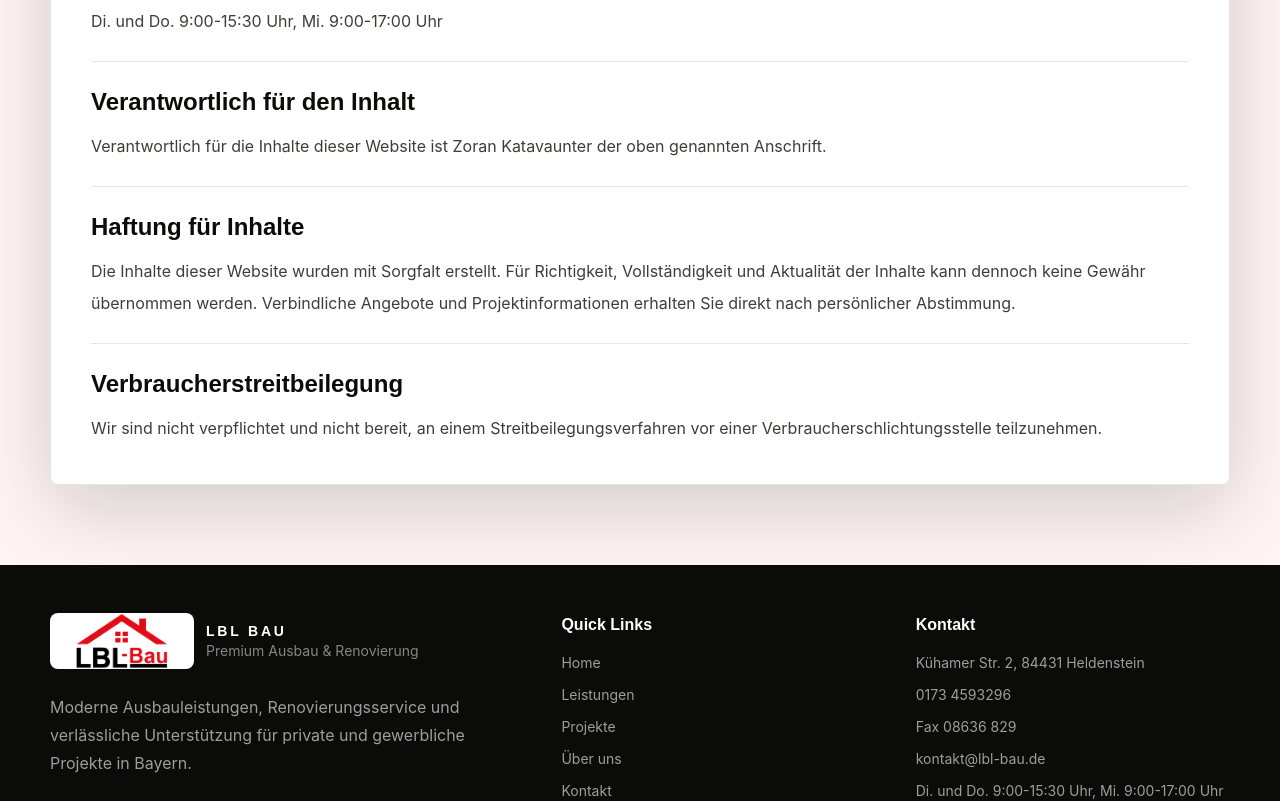
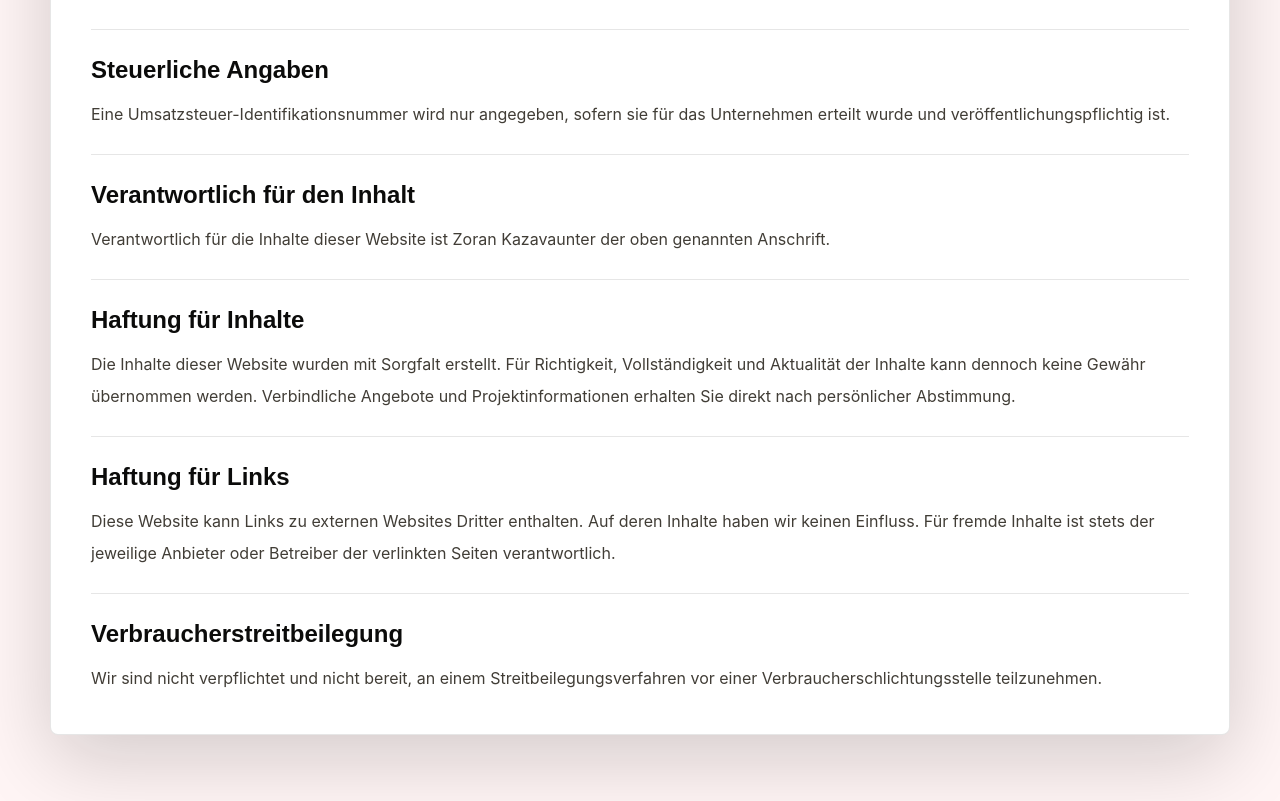
Before and after one commit to harishrvicfit-alt/lbl-bau, a Next.js app: page /impressum in a window 1280 px wide. Shown: the part 920-1721 px from the top of the page. Built offline with nearby package versions, Linux system fonts and the light colour scheme.

Commit message:
fix: update LBL Bau legal address and contact details

```diff
--- a/app/datenschutz/page.tsx
+++ b/app/datenschutz/page.tsx
@@ -50,6 +50,11 @@ export default function DatenschutzPage() {
                 {company.street}
                 <br />
                 {company.postalCode} {company.city}, {company.country}
+                <br />
+                Telefon:{" "}
+                <a className="underline-offset-4 hover:underline" href={`tel:${company.phoneHref}`}>
+                  {company.phoneDisplay}
+                </a>
                 <br />
                 E-Mail:{" "}
                 <a className="underline-offset-4 hover:underline" href={`mailto:${company.email}`}>
--- a/app/impressum/page.tsx
+++ b/app/impressum/page.tsx
@@ -62,8 +62,6 @@ export default function ImpressumPage() {
                   {company.phoneDisplay}
                 </a>
                 <br />
-                Fax: {company.faxDisplay}
-                <br />
                 E-Mail:{" "}
                 <a className="underline-offset-4 hover:underline" href={`mailto:${company.email}`}>
                   {company.email}
@@ -80,6 +78,14 @@ export default function ImpressumPage() {
               <p>{company.officeHours}</p>
             </LegalBlock>
 
+            <LegalBlock title="Steuerliche Angaben">
+              <p>
+                Eine Umsatzsteuer-Identifikationsnummer wird nur angegeben,
+                sofern sie für das Unternehmen erteilt wurde und
+                veröffentlichungspflichtig ist.
+              </p>
+            </LegalBlock>
+
             <LegalBlock title="Verantwortlich für den Inhalt">
               <p>
                 Verantwortlich für die Inhalte dieser Website ist {company.owner}
@@ -94,6 +100,15 @@ export default function ImpressumPage() {
                 dennoch keine Gewähr übernommen werden. Verbindliche Angebote
                 und Projektinformationen erhalten Sie direkt nach persönlicher
                 Abstimmung.
+              </p>
+            </LegalBlock>
+
+            <LegalBlock title="Haftung für Links">
+              <p>
+                Diese Website kann Links zu externen Websites Dritter enthalten.
+                Auf deren Inhalte haben wir keinen Einfluss. Für fremde Inhalte
+                ist stets der jeweilige Anbieter oder Betreiber der verlinkten
+                Seiten verantwortlich.
               </p>
             </LegalBlock>
 
--- a/app/layout.tsx
+++ b/app/layout.tsx
@@ -12,20 +12,20 @@ export const metadata: Metadata = {
     template: "%s | LBL Bau",
   },
   description:
-    "LBL Bau in Heldenstein: Renovierungsservice, Trockenbau, Innenausbau und unterstützende Bauarbeiten bei Partnerprojekten in Waldkraiburg und Mühldorf.",
+    "LBL Bau in Neumarkt-Sankt Veit: Renovierungsservice, Trockenbau, Innenausbau und unterstützende Bauarbeiten bei Partnerprojekten in Waldkraiburg und Mühldorf.",
   keywords: [
     "LBL Bau",
-    "LBL Bau Heldenstein",
-    "Bauunternehmen Heldenstein",
-    "Baufirma Heldenstein",
+    "LBL Bau Neumarkt-Sankt Veit",
+    "Baupartner Neumarkt-Sankt Veit",
+    "Baufirma Neumarkt-Sankt Veit",
     "Baufirma Waldkraiburg",
     "Bauunternehmen Waldkraiburg",
     "Baufirma Mühldorf am Inn",
-    "Renovierung Heldenstein",
+    "Renovierung Neumarkt-Sankt Veit",
     "Renovierung Waldkraiburg",
-    "Innenausbau Heldenstein",
-    "Trockenbau Heldenstein",
-    "Bauhelfer Heldenstein",
+    "Innenausbau Neumarkt-Sankt Veit",
+    "Trockenbau Neumarkt-Sankt Veit",
+    "Bauhelfer Neumarkt-Sankt Veit",
     "Projektunterstützung Bau Waldkraiburg",
     "Baufirma Bayern",
     "Renovierung Bayern",
@@ -40,9 +40,9 @@ export const metadata: Metadata = {
   applicationName: company.brandName,
   category: "construction",
   openGraph: {
-    title: "LBL Bau | Baupartner in Heldenstein",
+    title: "LBL Bau | Baupartner in Neumarkt-Sankt Veit",
     description:
-      "Qualität am Bau. Modern. Präzise. Zuverlässig. Ihr Partner für Renovierungsservice, Trockenbau, Innenausbau und unterstützende Bauarbeiten in Heldenstein, Waldkraiburg und Mühldorf am Inn.",
+      "Qualität am Bau. Modern. Präzise. Zuverlässig. Ihr Partner für Renovierungsservice, Trockenbau, Innenausbau und unterstützende Bauarbeiten in Neumarkt-Sankt Veit, Waldkraiburg und Mühldorf am Inn.",
     url: siteUrl,
     siteName: "LBL Bau",
     locale: "de_DE",
@@ -63,7 +63,7 @@ export const metadata: Metadata = {
     card: "summary_large_image",
     title: "LBL Bau | Renovierung, Trockenbau & Projektunterstützung",
     description:
-      "Regionaler Baupartner für Renovierungsservice, Trockenbau, Innenausbau und unterstützende Arbeiten bei Bauprojekten in Heldenstein und Umgebung.",
+      "Regionaler Baupartner für Renovierungsservice, Trockenbau, Innenausbau und unterstützende Arbeiten bei Bauprojekten in Neumarkt-Sankt Veit und Umgebung.",
     images: ["/images/og-cover.svg"],
   },
   icons: {
--- a/app/page.tsx
+++ b/app/page.tsx
@@ -31,7 +31,7 @@ export default function Home() {
         addressCountry: "DE",
       },
       areaServed: [
-        "Heldenstein",
+        "Neumarkt-Sankt Veit",
         "Waldkraiburg",
         "Mühldorf am Inn",
         "Ampfing",
@@ -40,7 +40,7 @@ export default function Home() {
         "Bayern",
       ],
       description:
-        "Regionaler Baupartner für Renovierungsservice, Trockenbau, Innenausbau und unterstützende Bauarbeiten bei Partnerprojekten in Heldenstein, Waldkraiburg und Mühldorf am Inn.",
+        "Regionaler Baupartner für Renovierungsservice, Trockenbau, Innenausbau und unterstützende Bauarbeiten bei Partnerprojekten in Neumarkt-Sankt Veit, Waldkraiburg und Mühldorf am Inn.",
       founder: company.owner,
       telephone: company.phoneHref,
       email: company.email,
@@ -56,20 +56,6 @@ export default function Home() {
         areaServed: "DE-BY",
         availableLanguage: ["de"],
       },
-      openingHoursSpecification: [
-        {
-          "@type": "OpeningHoursSpecification",
-          dayOfWeek: ["Tuesday", "Thursday"],
-          opens: "09:00",
-          closes: "15:30",
-        },
-        {
-          "@type": "OpeningHoursSpecification",
-          dayOfWeek: "Wednesday",
-          opens: "09:00",
-          closes: "17:00",
-        },
-      ],
       makesOffer: {
         "@type": "OfferCatalog",
         name: "Leistungsbereiche",
@@ -86,7 +72,7 @@ export default function Home() {
           itemOffered: {
             "@type": "Service",
             name,
-            areaServed: "Heldenstein, Waldkraiburg und Mühldorf am Inn",
+            areaServed: "Neumarkt-Sankt Veit, Waldkraiburg und Mühldorf am Inn",
             provider: {
               "@id": `${company.website}/#business`,
             },
--- a/lib/company.ts
+++ b/lib/company.ts
@@ -4,19 +4,18 @@ export const company = {
   legalForm: "Einzelunternehmen",
   projectSlug: "lbl-bau",
   logo: "/images/lbl-bau-logo.png",
-  owner: "Zoran Katava",
-  street: "Kühamer Str. 2",
-  postalCode: "84431",
-  city: "Heldenstein",
+  owner: "Zoran Kazava",
+  street: "Adlsteiner Str. 9A",
+  postalCode: "84494",
+  city: "Neumarkt-Sankt Veit",
   country: "Deutschland",
   region: "Bayern",
   phoneDisplay: "0173 4593296",
   phoneHref: "+491734593296",
-  faxDisplay: "08636 829",
-  email: "kontakt@lbl-bau.de",
+  email: "info@lbl-bau.de",
   website: "https://www.lblbau.de",
-  officeHours: "Di. und Do. 9:00-15:30 Uhr, Mi. 9:00-17:00 Uhr",
-  mapQuery: "Kühamer Str. 2, 84431 Heldenstein, Germany",
+  officeHours: "Termine nach Vereinbarung",
+  mapQuery: "LBL Bau, Adlsteiner Str. 9A, 84494 Neumarkt-Sankt Veit, Deutschland",
 };
 
 export const fullAddress = `${company.street}, ${company.postalCode} ${company.city}`;
--- a/lib/i18n.tsx
+++ b/lib/i18n.tsx
@@ -80,12 +80,12 @@ export const copy = {
     },
     serviceArea: {
       eyebrow: "Regional vor Ort",
-      title: "Ausbau, Renovierung und Bauunterstützung in Heldenstein, Waldkraiburg und Umgebung.",
+      title: "Ausbau, Renovierung und Bauunterstützung in Neumarkt-Sankt Veit, Waldkraiburg und Umgebung.",
       intro:
         "LBL Bau unterstützt private und gewerbliche Kunden in der Region mit Renovierungsservice, Trockenbau, Innenausbau sowie vorbereitenden und unterstützenden Arbeiten bei Bauprojekten. Bei spezialisierten Fachgewerken erfolgt die Umsetzung im passenden Rahmen mit verantwortlichen Fachbetrieben und Projektpartnern.",
       call: "Direkt anrufen",
       location: "Standort",
-      areas: ["Heldenstein", "Waldkraiburg", "Mühldorf am Inn", "Ampfing", "Kraiburg am Inn", "Landkreis Mühldorf"],
+      areas: ["Neumarkt-Sankt Veit", "Waldkraiburg", "Mühldorf am Inn", "Ampfing", "Kraiburg am Inn", "Landkreis Mühldorf"],
     },
     testimonials: {
       eyebrow: "Kundenstimmen",
@@ -191,12 +191,12 @@ export const copy = {
     },
     serviceArea: {
       eyebrow: "Regionalno na terenu",
-      title: "Unutarnji radovi, renoviranje i građevinska podrška u Heldensteinu, Waldkraiburgu i okolini.",
+      title: "Unutarnji radovi, renoviranje i građevinska podrška u Neumarkt-Sankt Veitu, Waldkraiburgu i okolini.",
       intro:
         "LBL Bau podržava privatne i poslovne klijente u regiji kroz renovacijski servis, suhu gradnju, unutarnje radove te pripremne i pomoćne radove na građevinskim projektima. Kod specijaliziranih stručnih radova radimo u odgovarajućem okviru s partnerskim firmama.",
       call: "Direktno nazovi",
       location: "Lokacija",
-      areas: ["Heldenstein", "Waldkraiburg", "Mühldorf am Inn", "Ampfing", "Kraiburg am Inn", "Okrug Mühldorf"],
+      areas: ["Neumarkt-Sankt Veit", "Waldkraiburg", "Mühldorf am Inn", "Ampfing", "Kraiburg am Inn", "Okrug Mühldorf"],
     },
     testimonials: {
       eyebrow: "Iskustva klijenata",
--- a/sections/footer.tsx
+++ b/sections/footer.tsx
@@ -94,7 +94,6 @@ export function Footer() {
             <div className="space-y-3 text-sm text-white/60">
               <p>{fullAddress}</p>
               <p>{company.phoneDisplay}</p>
-              <p>Fax {company.faxDisplay}</p>
               <p>{company.email}</p>
               <p>{company.officeHours}</p>
             </div>
--- a/sections/service-area.tsx
+++ b/sections/service-area.tsx
@@ -66,7 +66,7 @@ export function ServiceAreaSection() {
                 {text.serviceArea.location}
               </p>
               <p className="mt-1 font-display text-2xl font-black text-anthracite-950">
-                Heldenstein
+                {company.city}
               </p>
             </a>
           </div>
```
Also changed, not shown: public/llms.txt.
